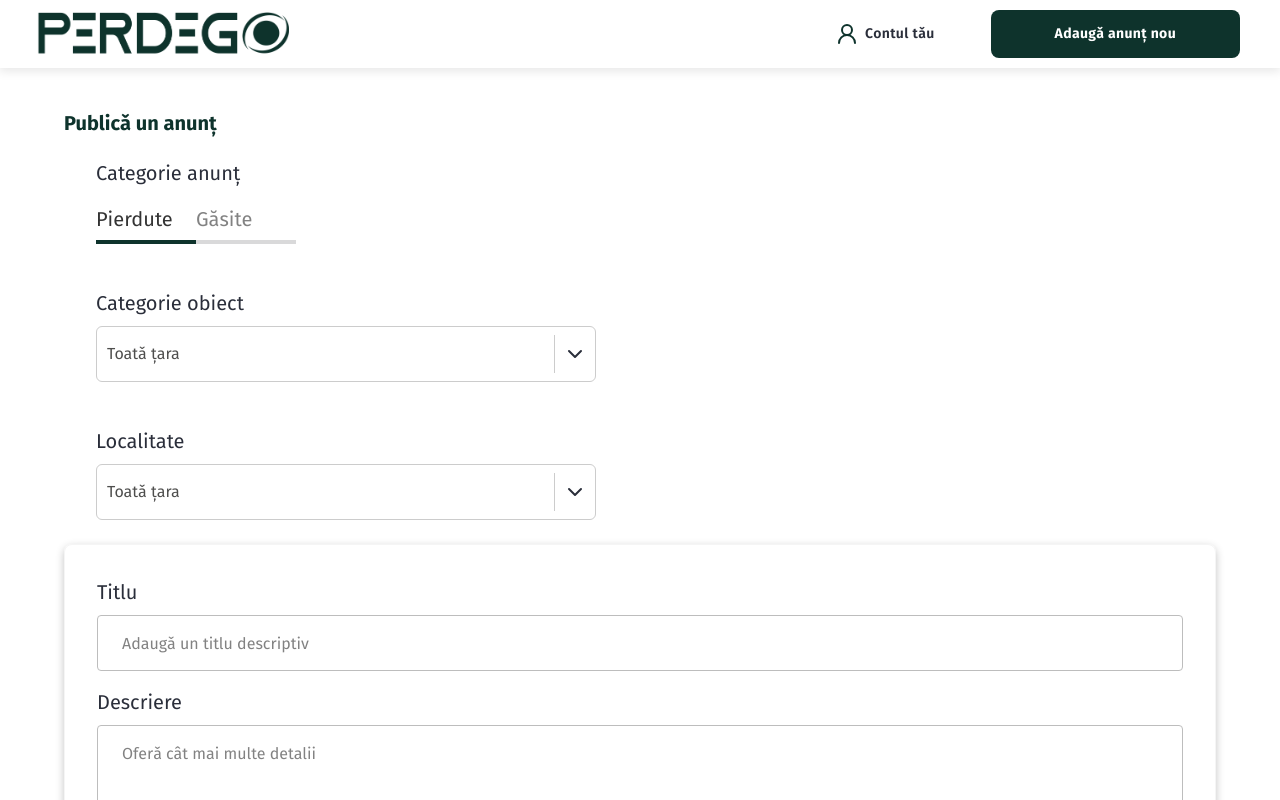
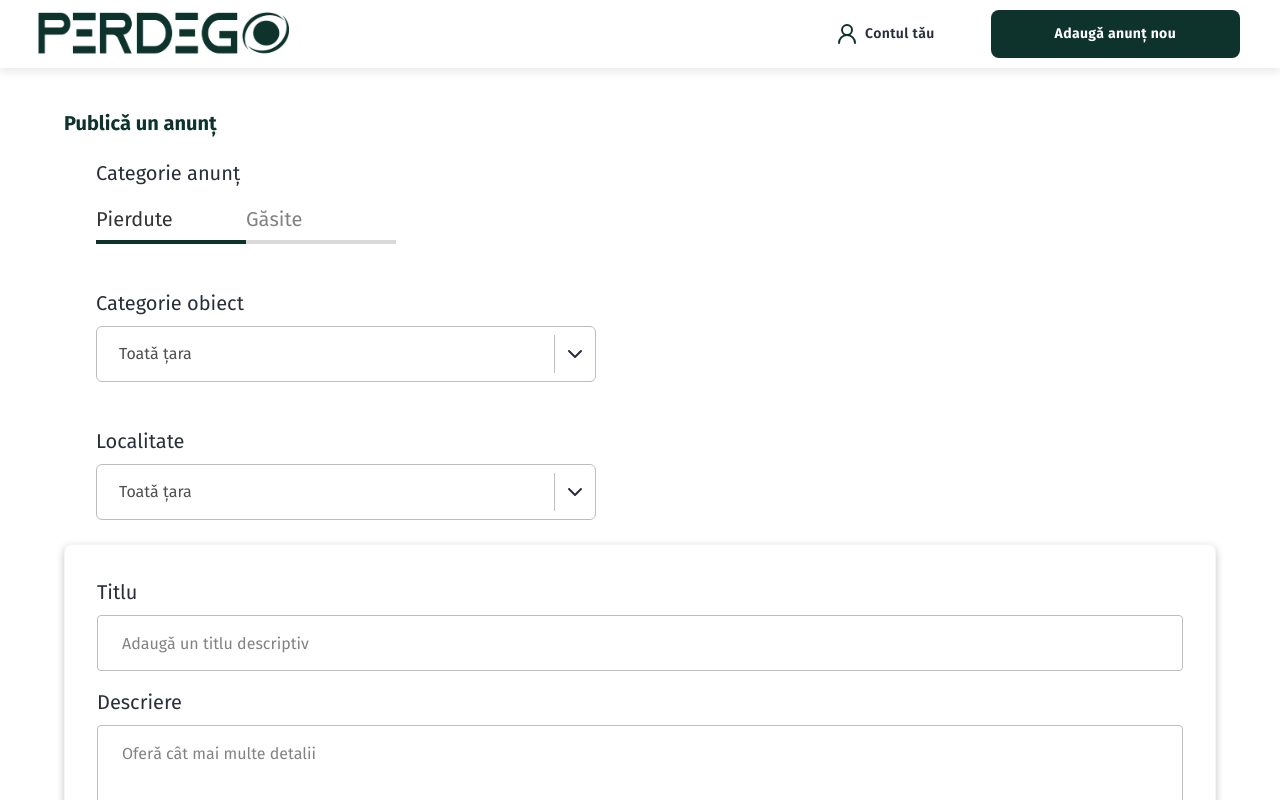
Before and after one commit to alexandruale26/perdego-full, a React (Vite) app in the folder client/: page /anunturi/nou in a window 1280 px wide. Shown: the top 800 px of the page. Built offline with nearby package versions, Linux system fonts and the light colour scheme.

Commit message:
modified customStyles of locationSelect

```diff
--- a/client/src/components/locationSelect/js/customStyles.js
+++ b/client/src/components/locationSelect/js/customStyles.js
@@ -3,13 +3,13 @@ export default {
     ...provided,
     height: "3.5rem",
     borderRadius: "0.375rem",
-    borderColor: state.isFocused ? "var(--primary)" : provided.borderColor,
+    borderColor: state.isFocused ? "var(--primary)" : "var(--grey4)",
     cursor: "pointer",
     boxShadow: state.isFocused
       ? "0 0 0 1px var(--primary)"
       : provided.boxShadow,
     "&:hover": {
-      borderColor: state.isFocused ? "var(--primary)" : provided.borderColor,
+      borderColor: state.isFocused ? "var(--primary)" : "var(--grey4)",
     },
   }),
   menu: (provided) => ({
@@ -19,17 +19,20 @@ export default {
   }),
   singleValue: (provided) => ({
     ...provided,
-    color: "var(--black)",
-    fontWeight: "bold",
+    color: "var(--grey2)",
+    fontWeight: 700,
+    paddingLeft: "0.75rem",
   }),
   placeholder: (provided) => ({
     ...provided,
     color: "var(--grey2)",
+    paddingLeft: "0.75rem",
   }),
   input: (provided) => ({
     ...provided,
     color: "var(--black)",
     fontWeight: 700,
+    paddingLeft: "0.75rem",
   }),
   option: (provided, { isFocused, isSelected }) => ({
     ...provided,
@@ -66,4 +69,8 @@ export default {
     ...provided,
     color: "var(--primary)",
   }),
+  indicatorSeparator: (provided) => ({
+    ...provided,
+    backgroundColor: "var(--grey4)",
+  }),
 };
--- a/client/src/index.css
+++ b/client/src/index.css
@@ -40,6 +40,7 @@
     --grey: #333;
     --grey2: #4e4e4d;
     --grey3: #828282;
+    --grey4: #bdbdbd;
   }
 
   .dark {
--- a/client/src/pages/Authenticate/components/AuthenticateLayout.jsx
+++ b/client/src/pages/Authenticate/components/AuthenticateLayout.jsx
@@ -13,7 +13,7 @@ const AuthenticateLayout = () => {
   return (
     <main className="min-w-full min-h-screen flex items-center bg-primary bg-authenticate bg-no-repeat bg-center bg-cover">
       <div className="absolute right-0 -translate-x-1/4">
-        <div className="w-[520px] h-[700px] flex flex-col justify-between bg-white bg-opacity-98 px-12 pt-12 rounded-lg">
+        <div className="w-[520px] h-[650px] flex flex-col justify-between bg-white bg-opacity-98 px-12 pt-12 rounded-lg">
           <Outlet />
 
           <span className="text-sm text-center mb-10">
--- a/client/src/pages/newPost/NewPost.jsx
+++ b/client/src/pages/newPost/NewPost.jsx
@@ -50,7 +50,7 @@ const NewPost = () => {
             <section className="mt-5 ml-8">
               <PostTypeSelect
                 formControl={form.control}
-                className="w-[200px]"
+                className="w-[300px]"
               />
             </section>
 
--- a/client/tailwind.config.js
+++ b/client/tailwind.config.js
@@ -50,7 +50,7 @@ export default {
         grey: "var(--grey)",
         "grey-2": "var(--grey2)",
         "grey-3": "var(--grey3)",
-        "grey-4": "#bdbdbd",
+        "grey-4": "var(--grey4)",
         "grey-5": "#d9d9da",
         "grey-6": "#f5f5f5",
 
```
